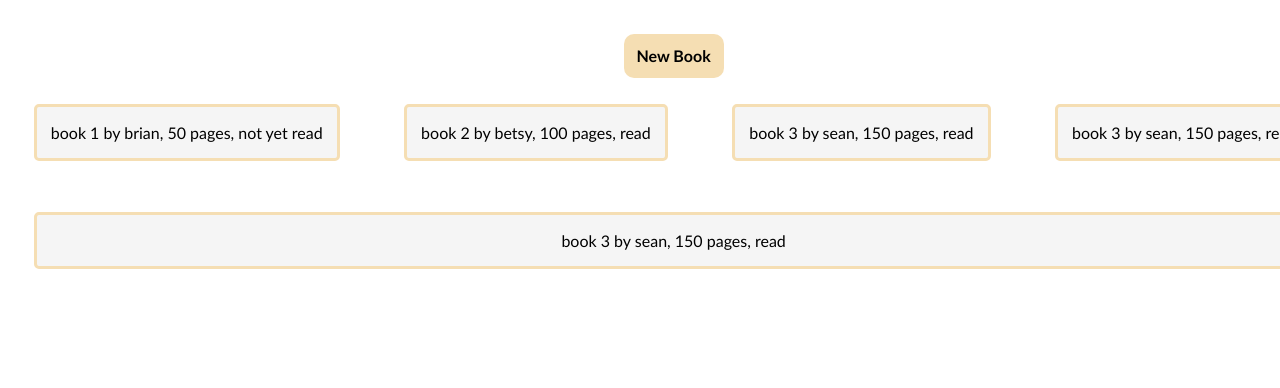
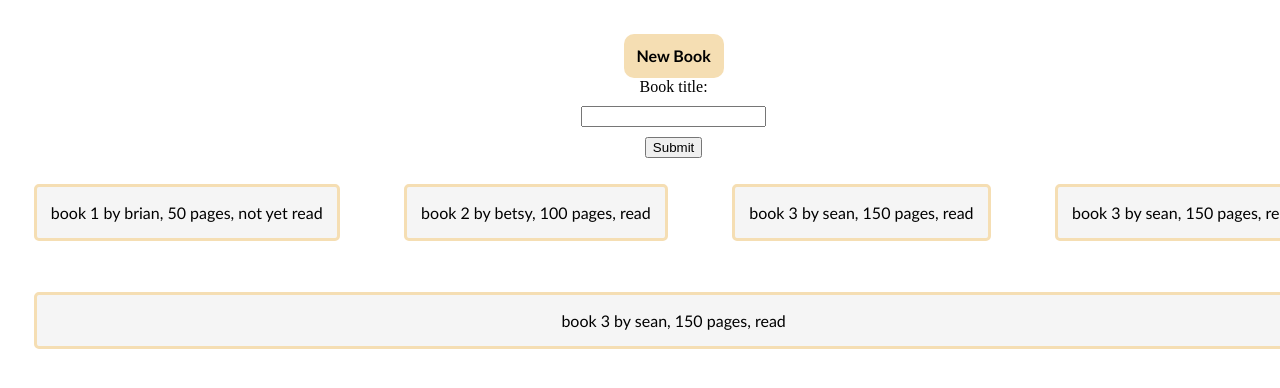
Before and after one commit to brian-baugher/odin-library, a plain HTML site: page index.html in a window 1280 px wide. Both pictures are taken after a click on the button "New Book". Shown: the top 388 px of the page. Drawn offline with Linux system fonts and the light colour scheme.

Commit message:
add basic "new book" form/functionality

```diff
--- a/index.html
+++ b/index.html
@@ -10,6 +10,11 @@
 </head>
 <body>
     <button id="new-book">New Book</button>
+    <form id="new-book-form">
+        <label for="title">Book title:</label>
+        <input type="text" id="title">
+        <button class="submit-btn">Submit</button>
+    </form>
     <div id="books"></div>
 </body>
 </html>
--- a/script.js
+++ b/script.js
@@ -1,3 +1,4 @@
+
 let myLibrary = [];
 
 /**
@@ -30,6 +31,9 @@ function addBookToLibrary(book){
 }
 
 function displayBooks(){
+    const container = document.getElementById('books')
+    const boxes = document.querySelectorAll('#books *')
+    boxes.forEach((x)=>{x.remove()})
     for(let book of myLibrary){
         const card = document.createElement('div')
         card.classList.add('book')
@@ -39,14 +43,21 @@ function displayBooks(){
         card.classList.add('info')
         card.appendChild(inf)
 
-        const container = document.getElementById('books')
         container.appendChild(card)
     }
 }
 
+const form = document.getElementById('new-book-form')
+form.style.display = 'none'
+
+const title = document.getElementById('title')
+
 function openForm(){
+    form.style.display = 'flex'
+    form.style.flexDirection = 'column'
+}
 
-}
+const subBtn = document.querySelector('.submit-btn')
 
 const newBook = document.getElementById('new-book')
 newBook.addEventListener('click', openForm)
@@ -61,4 +72,13 @@ addBookToLibrary(b3)
 addBookToLibrary(b3)
 addBookToLibrary(b3)
 
+subBtn.addEventListener('click', (eve)=>{
+    eve.preventDefault()
+    form.style.display = 'none'
+    let temp = new Book(title.value, 'h', 4, false)
+    console.log(temp)
+    addBookToLibrary(temp)
+    displayBooks()
+})
+
 displayBooks()
--- a/style.css
+++ b/style.css
@@ -42,3 +42,9 @@ body{
     font-family: 'Gill Sans', 'Gill Sans MT', Calibri, 'Trebuchet MS', sans-serif;
     font-size: medium;
 }
+
+#new-book-form{
+    justify-content: center;
+    align-items: center;
+    gap: 10px;
+}
```
